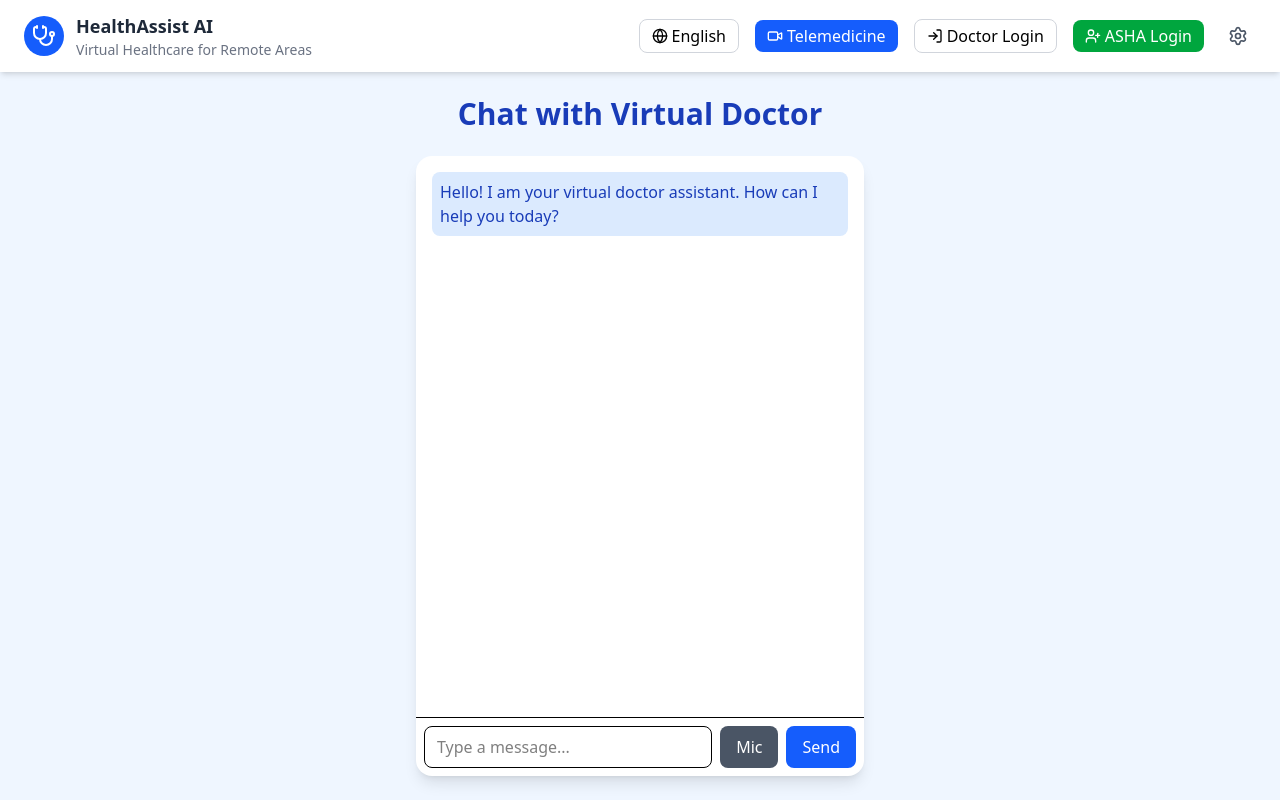
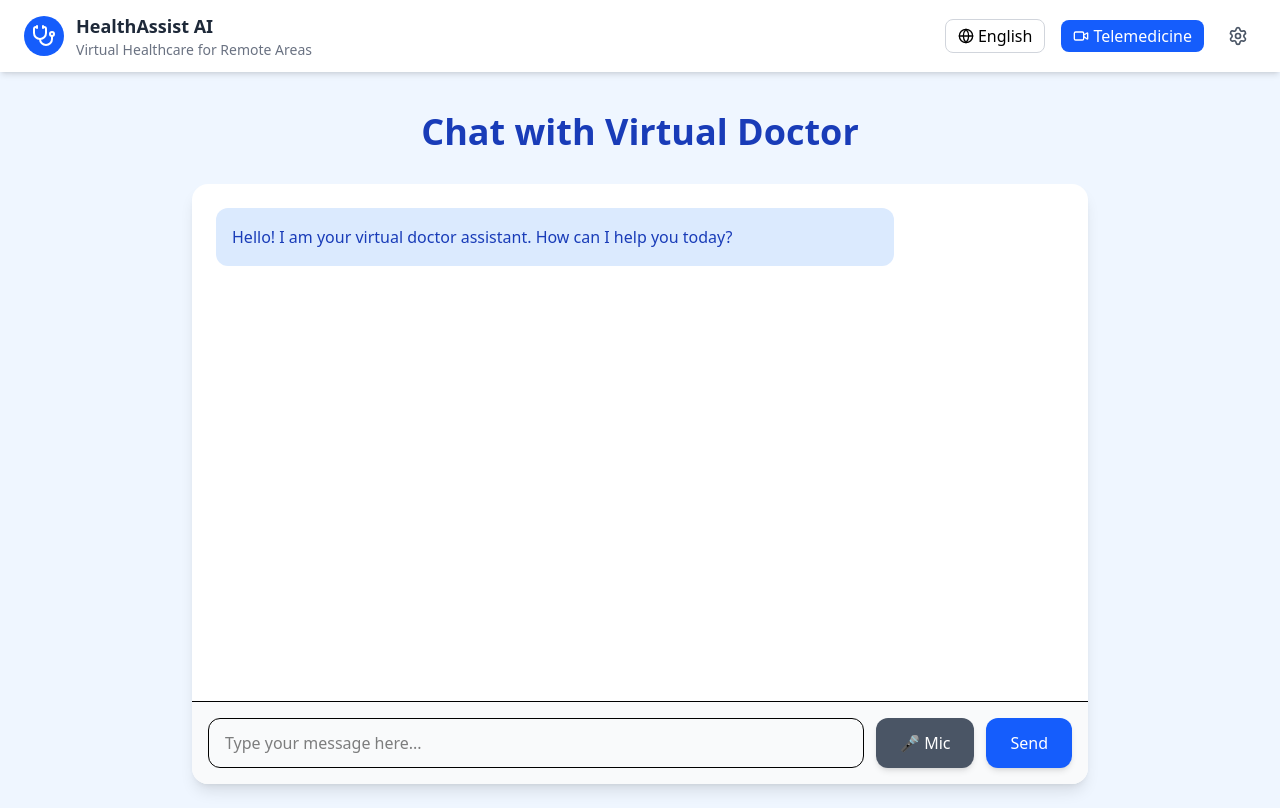
Before and after one commit to Omkar-op1/Team_Encryptors_Coderush-1.0, a Next.js app in the folder client/: page /chat in a window 1280 px wide. Built offline with nearby package versions, Linux system fonts and the light colour scheme.

Commit message:
front page updated

```diff
--- a/client/src/app/Navbar.js
+++ b/client/src/app/Navbar.js
@@ -1,11 +1,10 @@
 "use client";
 import Link from "next/link";
-import { Globe, Settings, Video, UserPlus, LogIn } from "lucide-react";
-
+import { Globe, Settings, Video } from "lucide-react";
 
 export default function Navbar() {
   return (
-    <nav className="w-full bg-white shadow-md px-6 py-3 flex items-center justify-between">
+    <nav className="fixed top-0 left-0 w-full z-50 bg-white shadow-md px-6 py-3 flex items-center justify-between">
       {/* Left: Logo + Name */}
       <Link href="/" className="flex items-center space-x-3 hover:opacity-90 transition">
         <div className="bg-blue-600 text-white rounded-full p-2">
@@ -43,21 +42,6 @@ export default function Navbar() {
         <button className="flex items-center gap-1 bg-blue-600 text-white rounded-lg px-3 py-1 hover:bg-blue-700 transition">
           <Video className="w-4 h-4" /> Telemedicine
         </button>
-
-        {/* Doctor Login */}
-        <Link href="/login?role=doctor" legacyBehavior>
-          <a className="flex items-center gap-1 border border-gray-300 rounded-lg px-3 py-1 hover:bg-gray-100 transition">
-            <LogIn className="w-4 h-4" /> Doctor Login
-          </a>
-        </Link>
-
-        {/* ASHA Worker Login/Register */}
-        <Link href="/login?role=asha" legacyBehavior>
-          <a className="flex items-center gap-1 bg-green-600 text-white rounded-lg px-3 py-1 hover:bg-green-700 transition">
-            <UserPlus className="w-4 h-4" /> ASHA Login
-          </a>
-        </Link>
-
         <button className="p-2 rounded-full hover:bg-gray-100 transition">
           <Settings className="w-5 h-5 text-gray-600" />
         </button>
--- a/client/src/app/chat/page.js
+++ b/client/src/app/chat/page.js
@@ -110,44 +110,56 @@ export default function Chat() {
 
   return (
     <div className="min-h-screen bg-blue-50 flex flex-col">
+      {/* Fixed Navbar */}
       <Navbar />
-      <div className="flex flex-col items-center flex-1 p-6">
-        <h1 className="text-3xl font-bold mb-6 text-blue-800">Chat with Virtual Doctor</h1>
-        <div className="w-full max-w-md flex-1 bg-white rounded-2xl shadow-lg flex flex-col overflow-hidden">
-          <div className="flex-1 p-4 overflow-y-auto space-y-2">
+
+      {/* Main Content */}
+      <div className="flex flex-col items-center flex-1 p-6 pt-28 w-full">
+        {/* Heading */}
+        <h1 className="text-4xl font-bold mb-8 text-blue-800">Chat with Virtual Doctor</h1>
+
+        {/* Chat Container */}
+        <div className="w-full max-w-4xl flex-1 bg-white rounded-2xl shadow-lg flex flex-col overflow-hidden min-h-[600px]">
+
+          {/* Messages Area */}
+          <div className="flex-1 p-6 overflow-y-auto space-y-4">
             {messages.map((msg, idx) => (
               <div
                 key={idx}
-                className={`p-2 rounded-lg ${
+                className={`p-4 rounded-xl max-w-[80%] ${
                   msg.sender === "bot"
                     ? "bg-blue-100 text-blue-800 self-start"
-                    : "bg-gray-200 self-end"
+                    : "bg-gray-200 self-end ml-auto"
                 }`}
               >
-                {msg.text}
+                <div className="text-base leading-relaxed">{msg.text}</div>
               </div>
             ))}
           </div>
-          <div className="p-2 border-t flex gap-2">
+
+          {/* Input Area */}
+          <div className="p-4 border-t bg-gray-50 flex gap-3">
             <input
               type="text"
-              className="flex-1 border rounded-lg px-3 py-2"
-              placeholder="Type a message..."
+              className="flex-1 border rounded-xl px-4 py-3 text-base focus:outline-none focus:ring-2 focus:ring-blue-500 focus:border-blue-500"
+              placeholder="Type your message here..."
               value={input}
               onChange={(e) => setInput(e.target.value)}
               onKeyDown={(e) => e.key === "Enter" && handleSend()}
             />
             <button
               onClick={toggleRecording}
-              className={`px-4 py-2 rounded-lg transition ${
-                isRecording ? "bg-red-600 text-white hover:bg-red-700" : "bg-gray-600 text-white hover:bg-gray-700"
+              className={`px-6 py-3 rounded-xl font-medium transition-all duration-200 ${
+                isRecording
+                  ? "bg-red-600 text-white hover:bg-red-700 shadow-lg"
+                  : "bg-gray-600 text-white hover:bg-gray-700 shadow-md hover:shadow-lg"
               }`}
             >
-              {isRecording ? "Stop" : "Mic"}
+              {isRecording ? "Stop" : "🎤 Mic"}
             </button>
             <button
               onClick={() => handleSend()}
-              className="bg-blue-600 text-white px-4 py-2 rounded-lg hover:bg-blue-700 transition"
+              className="bg-blue-600 text-white px-6 py-3 rounded-xl font-medium hover:bg-blue-700 transition-all duration-200 shadow-md hover:shadow-lg"
             >
               Send
             </button>
```
